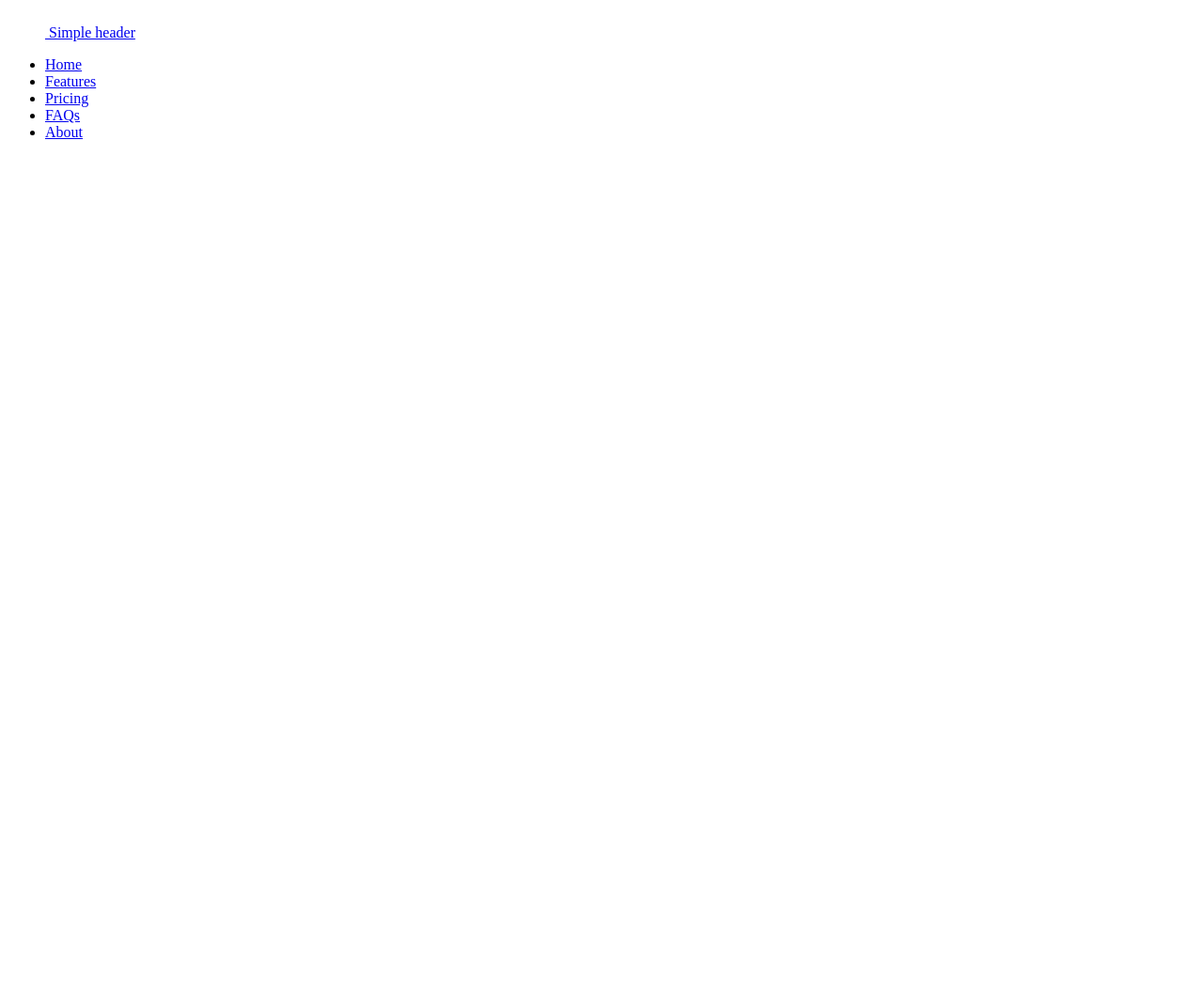
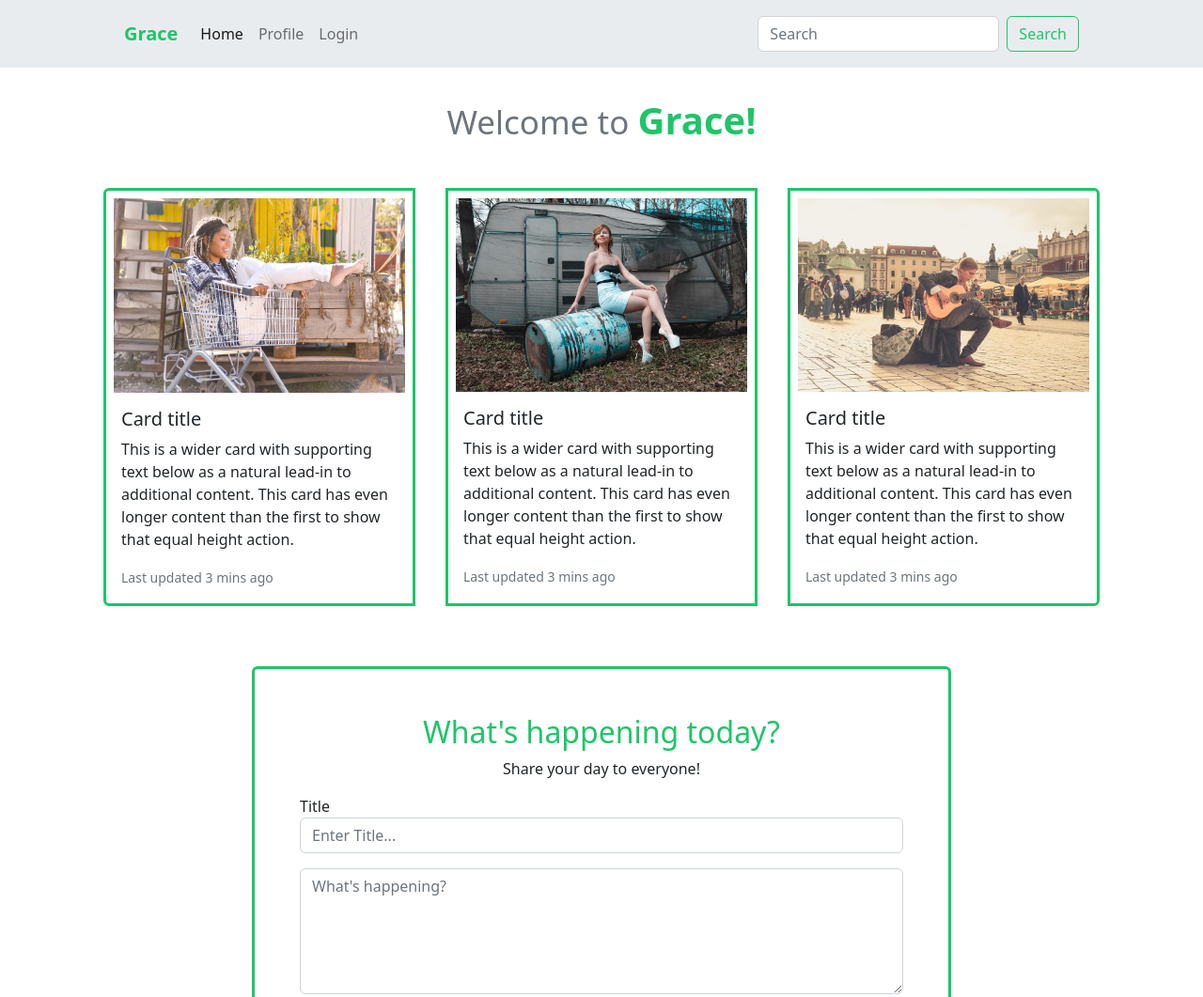
Before and after one commit to ImBenni/css-frameworks-ca, a website: page index.html in a window 1280 px wide. Shown: the top 1061 px of the page at 94% size. Before the commit the page ends 800 px from the top, so only its background shows below. Drawn offline with nearby package versions, Linux system fonts and the light colour scheme.

Commit message:
Big push

```diff
--- a/index.html
+++ b/index.html
@@ -7,29 +7,87 @@
     <title>Document</title>
     <link rel="stylesheet" href="dist/css/style.css" />
   </head>
-  <body>
+  <body class="d-flex flex-column min-vh-100">
     <header>
-        <div class="container">
-            <header class="d-flex flex-wrap justify-content-center py-3 mb-4 border-bottom">
-              <a href="/" class="d-flex align-items-center mb-3 mb-md-0 me-md-auto text-dark text-decoration-none">
-                <svg class="bi me-2" width="40" height="32"><use xlink:href="#bootstrap"></use></svg>
-                <span class="fs-4">Simple header</span>
-              </a>
+        <nav class="navbar navbar-expand-md navbar-light bg-light p-3 mb-4">
+          <div class="container col-10 col-lg-15">
+            <a class="navbar-brand" href="index.html"><strong>Grace</strong></a>
+            <button class="navbar-toggler" type="button" data-bs-toggle="collapse" data-bs-target="#navbarCollapse" aria-controls="navbarCollapse" aria-expanded="true" aria-label="Toggle navigation">
+              <span class="navbar-toggler-icon"></span>
+            </button>
+            <div class="navbar-collapse collapse show" id="navbarCollapse" style="">
+              <ul class="navbar-nav me-auto mb-2 mb-md-0">
+                <li class="nav-item"><a class="nav-link active" href="index.html">Home</a></li>
+                <li class="nav-item"><a class="nav-link" href="profile.html">Profile</a></li>
+                <li class="nav-item"><a class="nav-link" href="login.html">Login</a></li>
 
-              <ul class="nav nav-pills">
-                <li class="nav-item"><a href="#" class="nav-link active" aria-current="page">Home</a></li>
-                <li class="nav-item"><a href="#" class="nav-link">Features</a></li>
-                <li class="nav-item"><a href="#" class="nav-link">Pricing</a></li>
-                <li class="nav-item"><a href="#" class="nav-link">FAQs</a></li>
-                <li class="nav-item"><a href="#" class="nav-link">About</a></li>
               </ul>
-            </header>
+              <form class="d-flex" role="search">
+                <input class="form-control me-2" type="search" placeholder="Search" aria-label="Search">
+                <button class="btn btn-outline-primary" type="submit">Search</button>
+              </form>
+            </div>
           </div>
-    </header>
+        </nav>
+      </header>
 
-    <main></main>
+    <main class="container">
 
-    <footer></footer>
+        <h1 class="text-center py-2 pb-4"><small class="text-secondary">Welcome to </small><strong>Grace!</strong></h1>
+
+        <div class="container card-group col-12 col-sm-12 justify-content-center">
+            <div class="card m-3 border border-3 border-primary">
+              <img class="card-img-top pt-2 px-2 rounded" src="./images/card1.jpg" alt="Card image cap">
+              <div class="card-body">
+                <h5 class="card-title">Card title</h5>
+                <p class="card-text ">This is a wider card with supporting text below as a natural lead-in to additional content. This card has even longer content than the first to show that equal height action.</p>
+                <p class="card-text"><small class="text-muted">Last updated 3 mins ago</small></p>
+              </div>
+            </div>
+            <div class="card m-3 border border-3 border-primary">
+              <img class="card-img-top pt-2 px-2 rounded" src="./images/card2.jpg" alt="Card image cap">
+              <div class="card-body">
+                <h5 class="card-title">Card title</h5>
+                <p class="card-text">This is a wider card with supporting text below as a natural lead-in to additional content. This card has even longer content than the first to show that equal height action.</p>
+                <p class="card-text"><small class="text-muted">Last updated 3 mins ago</small></p>
+              </div>
+            </div>
+            <div class="card m-3 border border-3 border-primary">
+              <img class="card-img-top pt-2 px-2 rounded" src="./images/card3.jpg" alt="Card image cap">
+              <div class="card-body">
+                <h5 class="card-title">Card title</h5>
+                <p class="card-text">This is a wider card with supporting text below as a natural lead-in to additional content. This card has even longer content than the first to show that equal height action.</p>
+                <p class="card-text"><small class="text-muted">Last updated 3 mins ago</small></p>
+              </div>
+            </div>
+          </div>
+
+        <br><br>
+
+        <div class="mx-auto col-auto col-md-8 border border-3 rounded border-primary p-5">
+            <h2 class="text-center">What's happening today?</h2>
+            <p class="text-center mb-3">Share your day to everyone!</p>
+            <form class="">
+                <div class="form-group mb-3">
+                  <label for="TitleInput">Title</label>
+                  <input type="text" class="form-control" id="group" aria-describedby="TitleID" placeholder="Enter Title...">
+                </div>
+                <div class="form-group mb-3">
+                    <textarea class="form-control" id="inputcontent" rows="5" placeholder="What's happening?"></textarea>
+                </div>
+
+                <button type="submit" class="btn btn-primary">Post</button>
+              </form>
+        </div>
+
+    </main>
+
+    <footer class="text-center text-lg-start bg-white text-muted mt-auto">
+        <div class="text-center p-4" style="background-color: rgba(0, 0, 0, 0.025);">
+          © 2022 Benni
+        </div>
+    </footer>
+
+    <script src="node_modules/bootstrap/dist/js/bootstrap.bundle.min.js"></script>
   </body>
-  <script src="node_modules/bootstrap/dist/js/bootstrap.bundle.min.js"></script>
 </html>
--- a/package.json
+++ b/package.json
@@ -18,5 +18,8 @@
   "devDependencies": {
     "live-server": "^1.2.2",
     "sass": "^1.54.6"
+  },
+  "dependencies": {
+    "bootstrap": "^5.2.0"
   }
 }
--- /dev/null
+++ b/src/scss/_variables.scss
@@ -0,0 +1,60 @@
+
+
+$white:    #fff;
+$gray-100: #f8f9fa;
+$gray-200: #e9ecef;
+$gray-300: #dee2e6;
+$gray-400: #ced4da;
+$gray-500: #adb5bd;
+$gray-600: #6c757d;
+$gray-700: #495057;
+$gray-800: #343a40;
+$gray-900: #212529;
+$black:    #000;
+
+$blue:    #1ec569;
+$indigo:  #6610f2;
+$purple:  #6f42c1;
+$pink:    #d63384;
+$red:     #dc3545;
+$orange:  #fd7e14;
+$yellow:  #ffc107;
+$green:   #198754;
+$teal:    #20c997;
+$cyan:    #0dcaf0;
+
+$primary:       $blue;
+$secondary:     $gray-600;
+$success:       $green;
+$info:          $cyan;
+$warning:       $yellow;
+$danger:        $red;
+$light:         $gray-200;
+$dark:          $gray-900;
+
+$theme-colors: (
+  "primary":    $primary,
+  "secondary":  $secondary,
+  "success":    $success,
+  "info":       $info,
+  "warning":    $warning,
+  "danger":     $danger,
+  "light":      $light,
+  "dark":       $dark
+);
+
+$container-max-widths: (
+  sm: 540px,
+  md: 720px,
+  lg: 960px,
+  xl: 1140px,
+  xxl: 1320px
+);
+
+$border-widths: (
+  1: 1px,
+  2: 2px,
+  3: 3px,
+  4: 4px,
+  5: 5px
+);
--- a/src/scss/style.scss
+++ b/src/scss/style.scss
@@ -1,13 +1,7 @@
-$blue: Blue;
+@import "variables.scss";
 
-h1{
-    color: $blue;
+@import "../../node_modules/bootstrap/scss/bootstrap.scss";
+
+.navbar-brand, h1, h2{
+    color: $primary;
 }
-
-.test {
-    display: block;
-
-    &-button {
-        background-color: $blue;
-    }
-}
```
Also changed, not shown: dist/css/style.css, images/card1.jpg (added), images/card2.jpg (added), images/card3.jpg (added), 2 other files.
